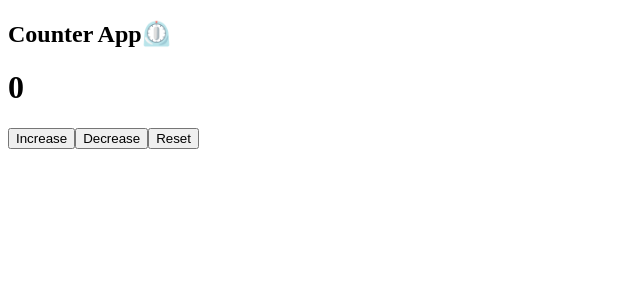
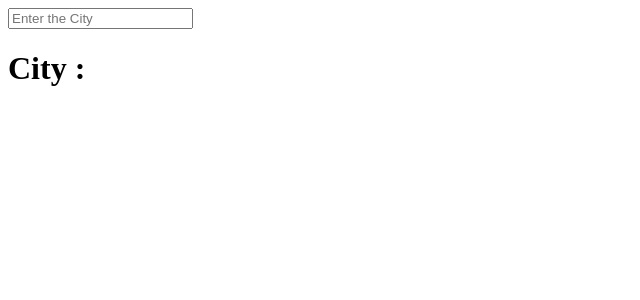
Before and after one commit to balakoyyamani/React_App, a React (Vite) app in the folder my-react-app/: page / in a window 1280 px wide. Shown: the top 300 px of the page, without its empty margins (0-640 px from the left). Built offline with nearby package versions, Linux system fonts and the light colour scheme.

Commit message:
feat: form

```diff
--- /dev/null
+++ b/my-react-app/src/form.jsx
@@ -0,0 +1,17 @@
+import { useState } from "react";
+
+function Form(){
+    const [city,setCity]=useState("");
+    return (
+        <div>
+            <input
+            placeholder="Enter the City"
+            value={city}
+            onChange={(e)=>setCity(e.target.value)}
+            />
+            <h1>City : {city} </h1>
+        </div>
+    );
+}
+
+export default Form;
--- a/my-react-app/src/main.jsx
+++ b/my-react-app/src/main.jsx
@@ -2,9 +2,10 @@ import { StrictMode } from 'react'
 import { createRoot } from 'react-dom/client'
 import App from './App.jsx'
 import Counter from './counter.jsx'
+import Form from './form.jsx'
 
 createRoot(document.getElementById('root')).render(
   <StrictMode>
-    <Counter />
+    <Form />
   </StrictMode>,
 )
```
